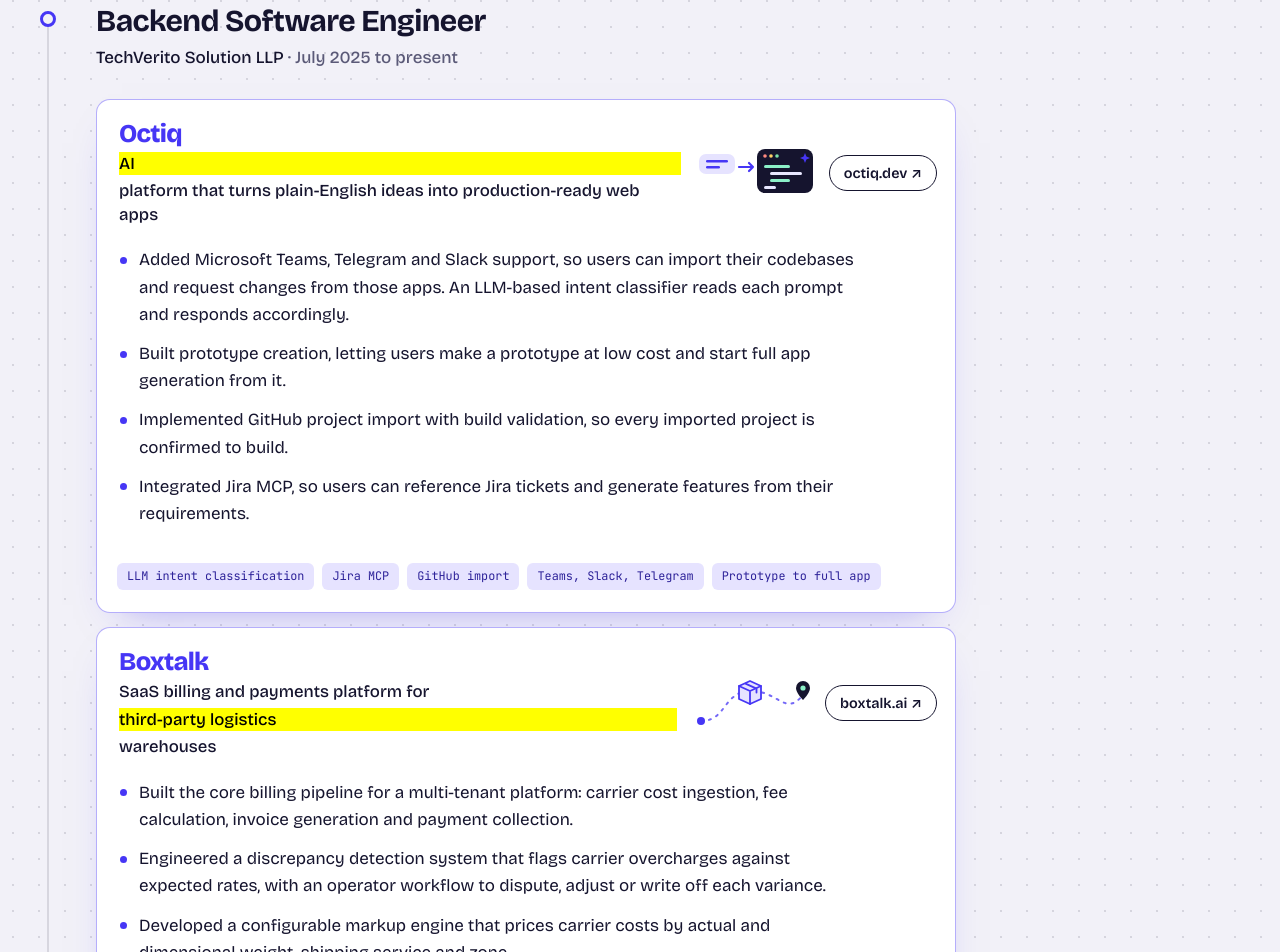
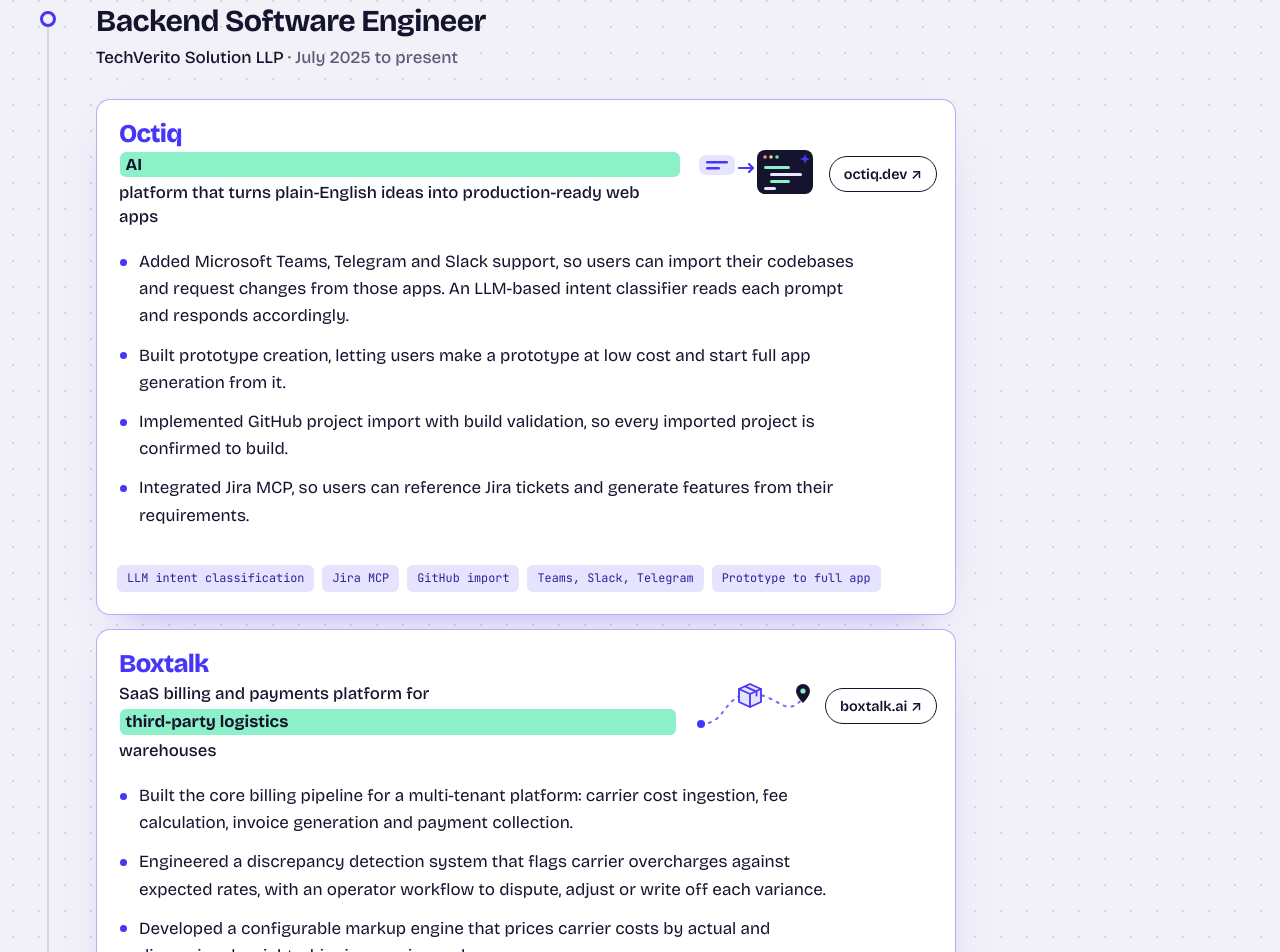
Before and after one commit to adityaanantjadhav/adityaanantjadhav.github.io, a plain HTML site: page index.html in a window 1280 px wide. Shown: the part 2066-3018 px from the top of the page. Drawn offline with nearby package versions, Linux system fonts and the light colour scheme.

Commit message:
Highlight AI and third-party logistics

```diff
--- a/style.css
+++ b/style.css
@@ -277,6 +277,7 @@ ul { padding: 0; list-style: none; }
 @keyframes march { to { stroke-dashoffset: -16; } }
 .tags--in { margin: 0 20px 22px; }
 .branch__name { display: flex; flex-direction: column; gap: 4px; color: var(--ink); font-size: 1.05rem; font-weight: 500; line-height: 1.4; }
+.hl { background: var(--mint); color: var(--ink); font-weight: 700; padding: .05em .35em; margin: 0 .04em; border-radius: 6px; -webkit-box-decoration-break: clone; box-decoration-break: clone; }
 .branch__name b { color: var(--accent); font-size: 1.6rem; font-weight: 800; letter-spacing: -.03em; line-height: 1.1; }
 .branch__icon { position: relative; width: 30px; height: 30px; flex: none; border-radius: 50%; background: var(--accent-soft); transition: background .2s, transform .35s; }
 .branch__icon::before, .branch__icon::after { content: ""; position: absolute; left: 50%; top: 50%; width: 12px; height: 2px; background: var(--accent); transform: translate(-50%, -50%); transition: transform .35s; }
```
